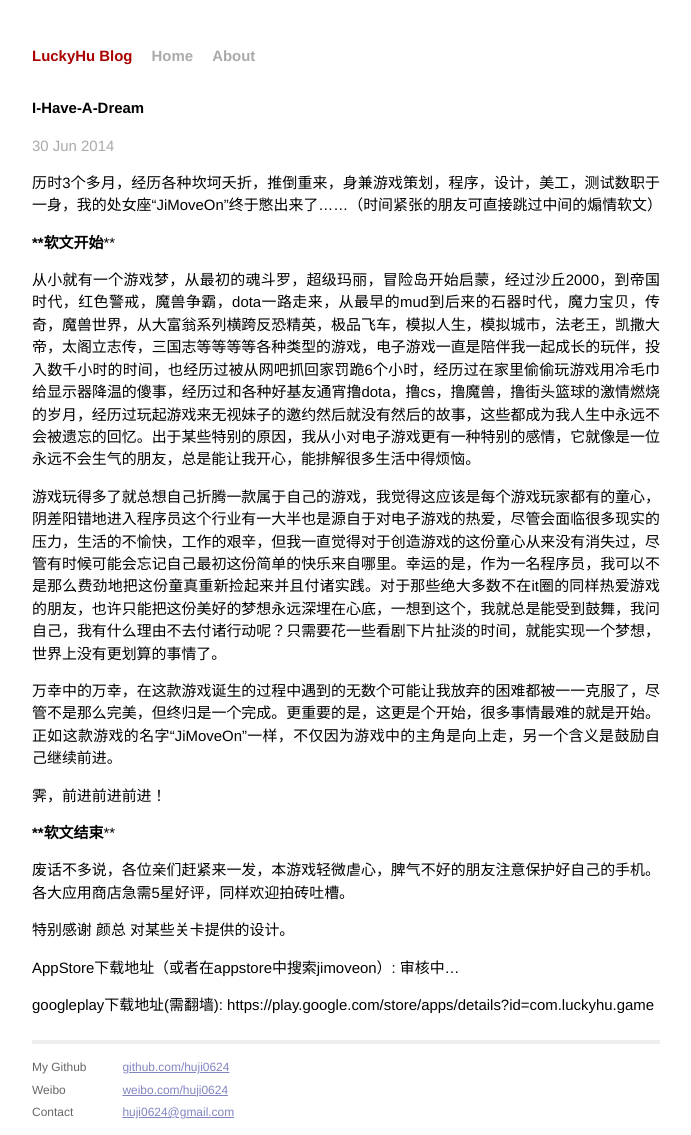
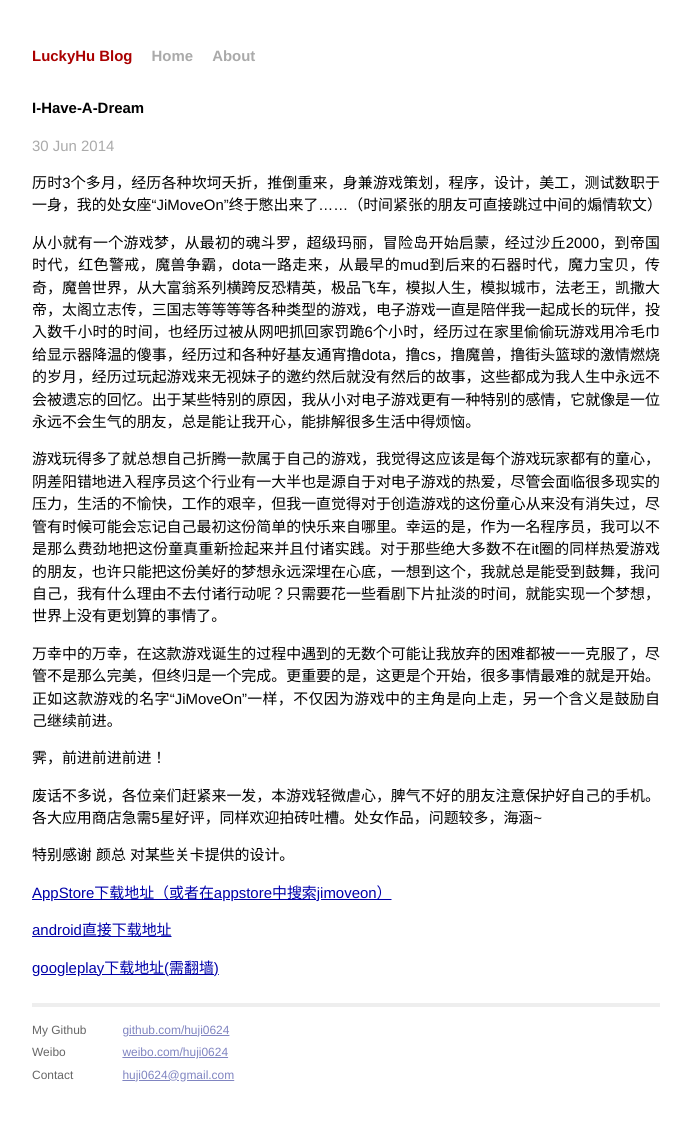
Before and after one commit to iguchunhui/huji0624.github.com, a Jekyll site: the page built from _posts/2014-06-30-I-Have-A-Dream.markdown, in a window 1280 px wide. Shown: the whole page, without its empty margins (294-985 px from the left). Built offline with Jekyll 4.4.1, drawn with Linux system fonts in a browser that asks for light colours; Markdown is read by kramdown in place of the engine named in the settings; after the commit the page ends 1098 px from its top, so only the background shows below that.

Commit message:
add href.
FYI.

```diff
--- a/_posts/2014-06-30-I-Have-A-Dream.markdown
+++ b/_posts/2014-06-30-I-Have-A-Dream.markdown
@@ -11,8 +11,6 @@ categories:
 
 历时3个多月，经历各种坎坷夭折，推倒重来，身兼游戏策划，程序，设计，美工，测试数职于一身，我的处女座“JiMoveOn”终于憋出来了......（时间紧张的朋友可直接跳过中间的煽情软文）
 
-****软文开始****
-
 从小就有一个游戏梦，从最初的魂斗罗，超级玛丽，冒险岛开始启蒙，经过沙丘2000，到帝国时代，红色警戒，魔兽争霸，dota一路走来，从最早的mud到后来的石器时代，魔力宝贝，传奇，魔兽世界，从大富翁系列横跨反恐精英，极品飞车，模拟人生，模拟城市，法老王，凯撒大帝，太阁立志传，三国志等等等等各种类型的游戏，电子游戏一直是陪伴我一起成长的玩伴，投入数千小时的时间，也经历过被从网吧抓回家罚跪6个小时，经历过在家里偷偷玩游戏用冷毛巾给显示器降温的傻事，经历过和各种好基友通宵撸dota，撸cs，撸魔兽，撸街头篮球的激情燃烧的岁月，经历过玩起游戏来无视妹子的邀约然后就没有然后的故事，这些都成为我人生中永远不会被遗忘的回忆。出于某些特别的原因，我从小对电子游戏更有一种特别的感情，它就像是一位永远不会生气的朋友，总是能让我开心，能排解很多生活中得烦恼。
 
 游戏玩得多了就总想自己折腾一款属于自己的游戏，我觉得这应该是每个游戏玩家都有的童心，阴差阳错地进入程序员这个行业有一大半也是源自于对电子游戏的热爱，尽管会面临很多现实的压力，生活的不愉快，工作的艰辛，但我一直觉得对于创造游戏的这份童心从来没有消失过，尽管有时候可能会忘记自己最初这份简单的快乐来自哪里。幸运的是，作为一名程序员，我可以不是那么费劲地把这份童真重新捡起来并且付诸实践。对于那些绝大多数不在it圈的同样热爱游戏的朋友，也许只能把这份美好的梦想永远深埋在心底，一想到这个，我就总是能受到鼓舞，我问自己，我有什么理由不去付诸行动呢？只需要花一些看剧下片扯淡的时间，就能实现一个梦想，世界上没有更划算的事情了。
@@ -21,14 +19,12 @@ categories:
 
 霁，前进前进前进！
 
-****软文结束****
-
-废话不多说，各位亲们赶紧来一发，本游戏轻微虐心，脾气不好的朋友注意保护好自己的手机。各大应用商店急需5星好评，同样欢迎拍砖吐槽。
+废话不多说，各位亲们赶紧来一发，本游戏轻微虐心，脾气不好的朋友注意保护好自己的手机。各大应用商店急需5星好评，同样欢迎拍砖吐槽。处女作品，问题较多，海涵~
 
 特别感谢 颜总 对某些关卡提供的设计。
 
-AppStore下载地址（或者在appstore中搜索jimoveon）:
-审核中...
+<a href="https://itunes.apple.com/cn/app/jimoveon/id892680882?mt=8">AppStore下载地址（或者在appstore中搜索jimoveon）</a>
 
-googleplay下载地址(需翻墙):
-https://play.google.com/store/apps/details?id=com.luckyhu.game
+<a href="https://portal.qiniu.com/bucket/resource?bucket=hujigame#1">android直接下载地址</a>
+
+<a href="https://play.google.com/store/apps/details?id=com.luckyhu.game">googleplay下载地址(需翻墙)</a>
```
